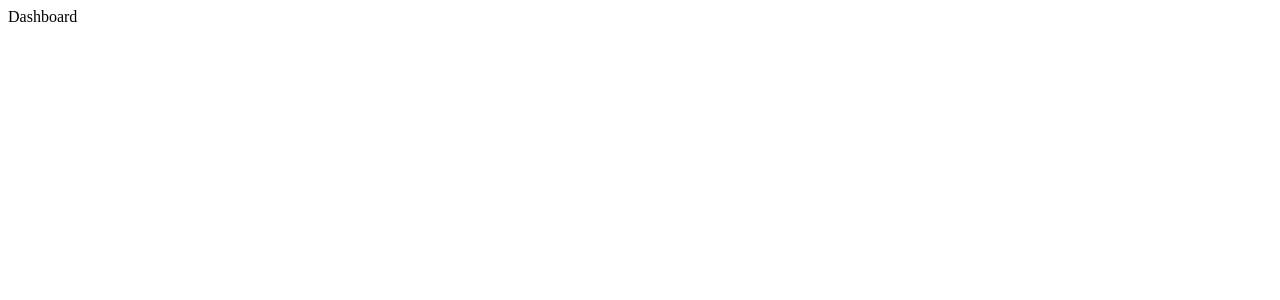
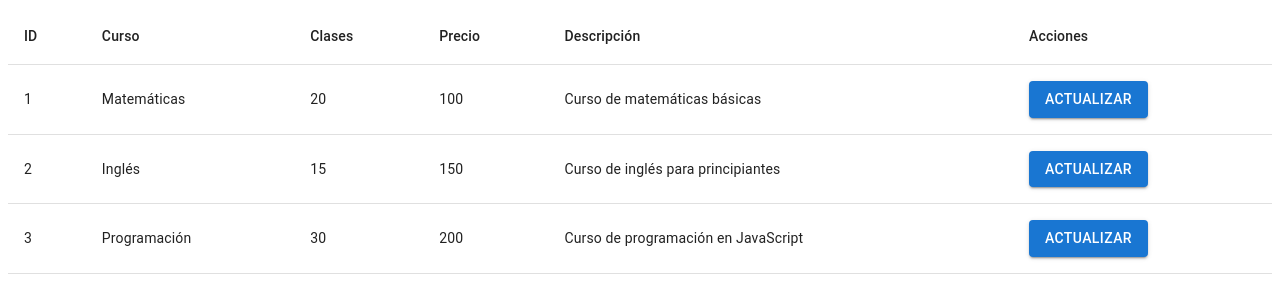
Before and after one commit to Dani-Matamala/dashboard-manejar, a React (Create React App) app: page / in a window 1280 px wide. Shown: the top 300 px of the page. Built offline with nearby package versions, Linux system fonts and the light colour scheme.

Commit message:
cargando modulo para mostrar y actualizar los cursos

```diff
--- /dev/null
+++ b/src/pages/CursosData.jsx
@@ -0,0 +1,93 @@
+import { useState } from 'react';
+import { Button, Modal, TextField, Table, TableBody, TableCell, TableContainer, TableHead, TableRow, Typography, styled, FormControl } from '@mui/material';
+
+function DataTable() {
+  const [data, setData] = useState([
+    { id: 1, curso: 'Matemáticas', clases: 20, precio: 100, descripcion: 'Curso de matemáticas básicas' },
+    { id: 2, curso: 'Inglés', clases: 15, precio: 150, descripcion: 'Curso de inglés para principiantes' },
+    { id: 3, curso: 'Programación', clases: 30, precio: 200, descripcion: 'Curso de programación en JavaScript' },
+  ]);
+
+  const [selectedData, setSelectedData] = useState(null);
+  const [open, setOpen] = useState(false);
+  const [updatedData, setUpdatedData] = useState({ id: '', curso: '', clases: '', precio: '', descripcion: '' });
+
+  const handleOpen = (rowData) => {
+    setSelectedData(rowData);
+    setUpdatedData(rowData);
+    setOpen(true);
+  };
+
+  const handleClose = () => {
+    setOpen(false);
+  };
+
+  const handleUpdate = () => {
+    const newData = data.map((item) => (item.id === selectedData.id ? updatedData : item));
+    setData(newData);
+    setOpen(false);
+  };
+
+  const handleChange = (e) => {
+    const { name, value } = e.target;
+
+    setUpdatedData((prevUpdatedData) => ({
+      ...prevUpdatedData,
+      [name]: value,
+    }))
+    console.log(updatedData)
+  };
+
+  const DataTextField = styled(TextField)({
+  marginBottom: '20px',
+})
+
+  return (
+    <>
+      <TableContainer>
+        <Table>
+          <TableHead>
+            <TableRow>
+              <TableCell>ID</TableCell>
+              <TableCell>Curso</TableCell>
+              <TableCell>Clases</TableCell>
+              <TableCell>Precio</TableCell>
+              <TableCell>Descripción</TableCell>
+              <TableCell>Acciones</TableCell>
+            </TableRow>
+          </TableHead>
+          <TableBody>
+            {data.map((rowData) => (
+              <TableRow key={rowData.id}>
+                <TableCell>{rowData.id}</TableCell>
+                <TableCell>{rowData.curso}</TableCell>
+                <TableCell>{rowData.clases}</TableCell>
+                <TableCell>{rowData.precio}</TableCell>
+                <TableCell>{rowData.descripcion}</TableCell>
+                <TableCell>
+                  <Button variant="contained" onClick={() => handleOpen(rowData)}>
+                    Actualizar
+                  </Button>
+                </TableCell>
+              </TableRow>
+            ))}
+          </TableBody>
+        </Table>
+    </TableContainer>
+
+      <Modal open={open} onClose={handleClose}>
+        <div style={{ backgroundColor: '#fff', padding: '2rem', width:'320px', height:'350px', margin: '0px auto'}}>
+          <Typography variant='h5' align='center'>Actualizar datos</Typography>
+            <FormControl style={{display:'flex', flexDirection:'column'}}>
+                <DataTextField label="Curso" name="curso" defaultValue={updatedData?.curso} size="small" variant="outlined" onChange={handleChange}  />
+                <DataTextField label="Clases" name="clases" defaultValue={updatedData?.clases} size="small" variant="outlined" onChange={handleChange} />
+                <DataTextField label="Precio" name="pecio" defaultValue={updatedData?.precio} size="small" variant="outlined" type="number" onChange={handleChange} />
+                <DataTextField label="Descripción" name="descripcion" defaultValue={updatedData?.descripcion} size="small" variant="outlined"  onChange={handleChange} />
+                <Button variant="contained" type="submit" size="small" onClick={handleUpdate} style={{marginTop:'1rem'}}>Actualizar</Button>
+            </FormControl>
+        </div>
+      </Modal>
+    </>
+  );
+}
+export default DataTable
--- a/src/pages/Dashboard.jsx
+++ b/src/pages/Dashboard.jsx
@@ -1,8 +1,11 @@
 import React from 'react'
+import CursosData from './CursosData'
 
 const Dashboard = () => {
   return (
-    <div>Dashboard</div>
+    <div>
+      <CursosData />
+    </div>
   )
 }
 
```
